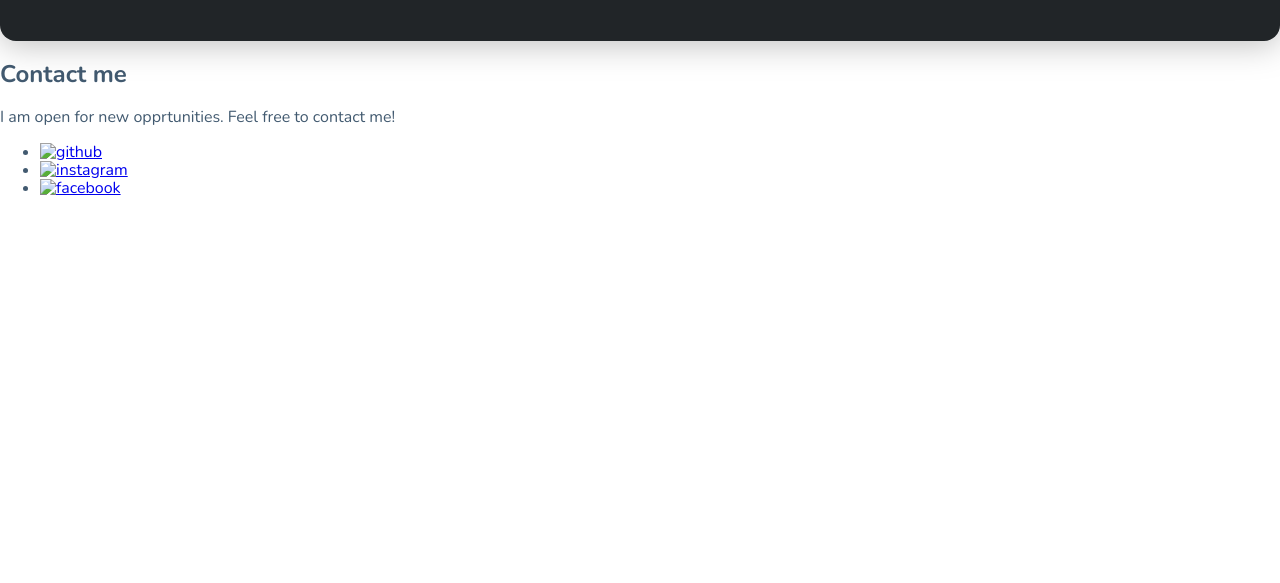
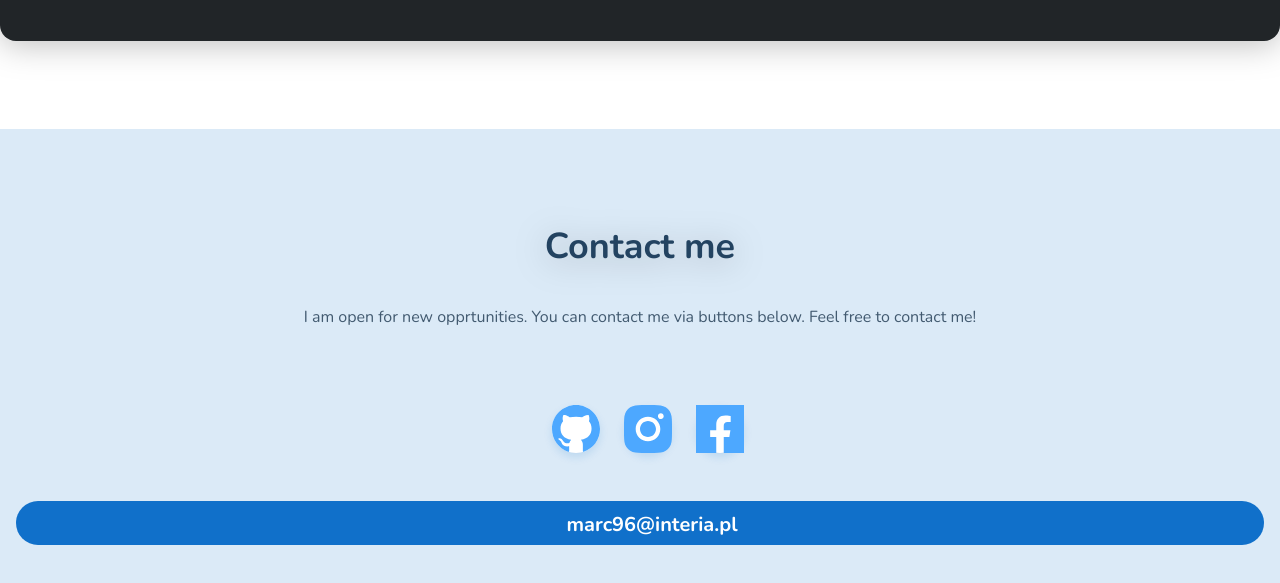
Before and after one commit to marcel-lauterbach/my-portfolio, a website built with webpack: page src/pages/index.html in a window 1280 px wide. Shown: the part 2783-3366 px from the top of the page. Before the commit the page ends 2997 px from the top, so only its background shows below. Built offline with nearby package versions, Linux system fonts and the light colour scheme.

Commit message:
section socials finished

```diff
--- a/src/pages/index.html
+++ b/src/pages/index.html
@@ -124,17 +124,17 @@
 
     <section class="contact" id="contact">
       <h2 class="contact__header">Contact me</h2>
-      <p class="contact__description">I am open for new opprtunities. Feel free to contact me!</p>
+      <p class="contact__description">I am open for new opprtunities. You can contact me via buttons below. Feel free to contact me!</p>
       <div class="contact__links">
         <ul class="socials">
-          <li class="socials__item"><a class="socials__link" href="https://github.com/marcel-lauterbach"><img
+          <li class="socials__item"><a class="socials__link" href="https://github.com/marcel-lauterbach"><img src="../assets/img/githubIconBlue.svg"
                 alt="github" /> </a></li>
-          <li class="socials__item"><a class="socials__link" href="https://www.instagram.com/mmmlauterbach/"><img
+          <li class="socials__item"><a class="socials__link" href="https://www.instagram.com/mmmlauterbach/"><img src="../assets/img/instagram.svg"
                 alt="instagram" /> </a></li>
-          <li class="socials__item"><a class="socials__link" href="https://www.facebook.com/marcel.lauterbach.9/"><img
+          <li class="socials__item"><a class="socials__link" href="https://www.facebook.com/marcel.lauterbach.9/"><img src="../assets/img/facebook.svg"
                 alt="facebook" /> </a></li>
         </ul>
-        <a class="contact__mail" href="mailto:marc96@interia.pl"></a>
+        <a class="contact__mail" href="mailto:marc96@interia.pl">marc96@interia.pl</a>
       </div>
     </section>
 
--- a/src/scss/main.scss
+++ b/src/scss/main.scss
@@ -5,6 +5,7 @@
 @import "modules/hero.scss";
 @import "modules/skills.scss";
 @import "modules/projects.scss";
+@import "modules/contact.scss";
 
 html {
   box-sizing: border-box;
--- /dev/null
+++ b/src/scss/modules/contact.scss
@@ -0,0 +1,55 @@
+.contact {
+  background: $lighterBlue;
+  padding: 64px 16px 88px;
+
+  &__header {
+    text-align: center;
+    font-size: 36px;
+    font-weight: 700;
+    line-height: 48px;
+    color: $textDark;
+    filter: drop-shadow(0px 4px 16px rgba(0, 0, 0, 0.25));
+  }
+  &__description {
+    font-weight: 300;
+    font-size: 16px;
+    line-height: 32px;
+    text-align: center;
+    padding-bottom: 56px;
+  }
+
+  &__mail {
+
+      display: flex;
+      justify-content: center;
+    background-color: $blue;
+    border-radius: 64px;
+    font-size: 20px;
+    font-weight: bold;
+    line-height: 40px;
+    text-decoration: none;
+    color: #fff;
+    padding: 4px 0px 0px 24px;
+  }
+}
+.socials {
+  display: flex;
+  justify-content: center;
+    &__link{
+        display: flex;
+        justify-content: center;
+        width: 48px;
+        height: 48px;
+        background-color: #fff;
+        border-radius: 50%;
+        box-shadow: 0px 4px 8px rgba(16, 112, 202, 0.15);
+    }
+  &__item {
+    display: flex;
+    list-style-type: none;
+    margin-right: 24px;
+    padding-bottom: 32px;
+    align-items: center;
+
+  }
+}
--- a/src/scss/modules/projects.scss
+++ b/src/scss/modules/projects.scss
@@ -23,6 +23,7 @@
   background: $gray;
   border-radius: 16px;
   position: relative;
+  margin-bottom: 88px;
 
   overflow: hidden;
   &__window {
@@ -70,10 +71,10 @@
     line-height: 24px;
 
     &__image {
-      width: 21px;
-      height: 21px;
+      width: 30px;
+      height: 30px;
       position: absolute;
-      left: 17.5px;
+      left: 21px;
       top: 55px;
     }
     &__title--gray{
```
Also changed, not shown: src/assets/img/facebook.svg (added), src/assets/img/githubIconBlue.svg (added), src/assets/img/instagram.svg (added).
